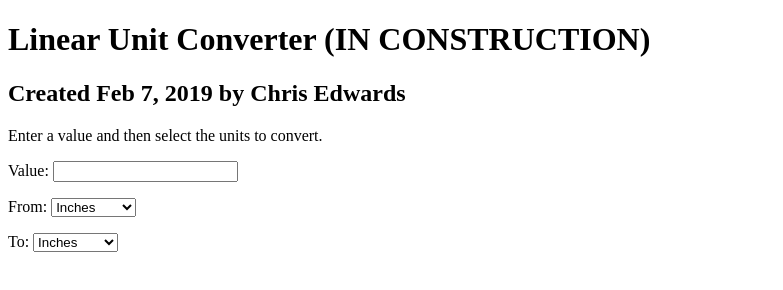
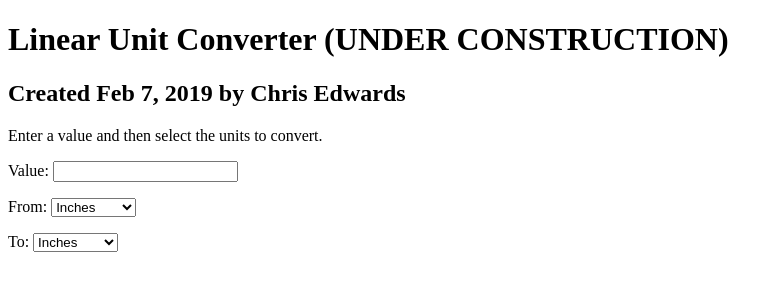
Before and after one commit to chris3edwards3/CEEN_514, a plain HTML site: page lengthconverter.html in a window 1280 px wide. Shown: the whole page, without its empty margins (0-783 px from the left). Drawn offline with Linux system fonts and the light colour scheme.

Commit message:
Update lengthconverter.html

```diff
--- a/lengthconverter.html
+++ b/lengthconverter.html
@@ -5,7 +5,7 @@
     </head>
 
     <body>
-      <h1>Linear Unit Converter (IN CONSTRUCTION)</h1>
+      <h1>Linear Unit Converter (UNDER CONSTRUCTION)</h1>
       <h2>Created Feb 7, 2019 by Chris Edwards</h2>
 
       <p>Enter a value and then select the units to convert.</p>
```
